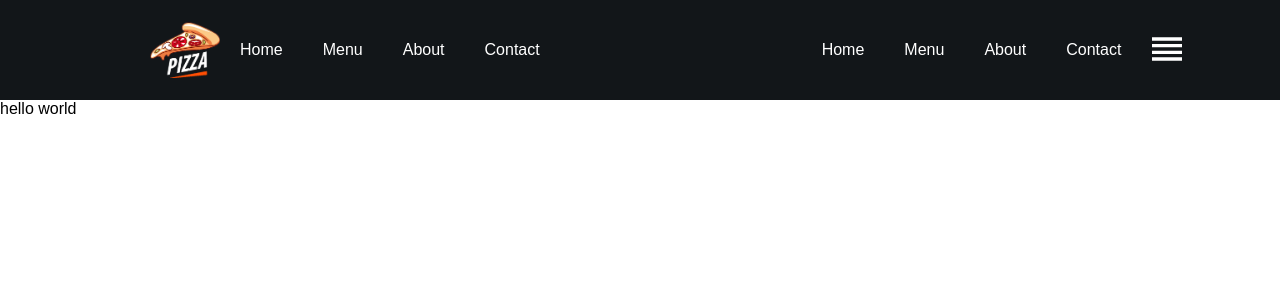
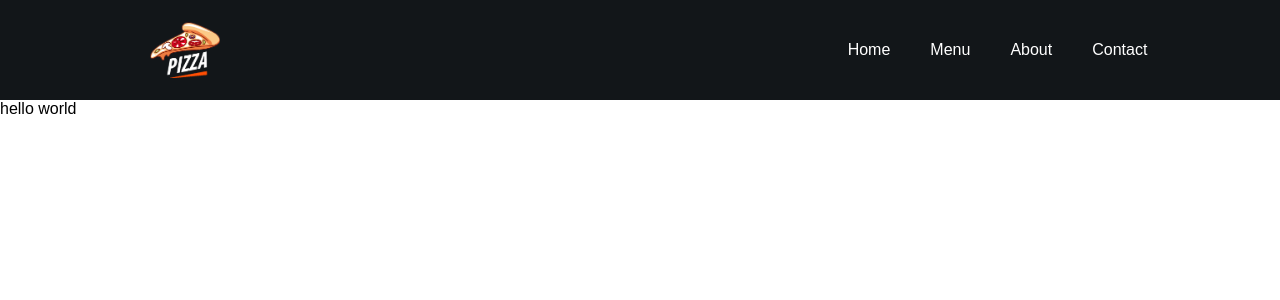
Before and after one commit to SARTHAKSUKATE10/react-basic-pizza, a React (Vite) app: page / in a window 1280 px wide. Shown: the top 300 px of the page. Built offline with nearby package versions, Linux system fonts and the light colour scheme.

Commit message:
navbar created

```diff
--- a/src/components/Navbar.jsx
+++ b/src/components/Navbar.jsx
@@ -1,26 +1,38 @@
-import React from 'react'
-import Logo from '../assets/pizzaLogo.png'
-import {Link} from 'react-router-dom'
-import ReorderIcon from '@mui/icons-material/Reorder';
-import '../styles/navbar.css'
+import React, { useState } from "react";
+import Logo from "../assets/pizzaLogo.png";
+import { Link } from "react-router-dom";
+import ReorderIcon from "@mui/icons-material/Reorder";
+import "../styles/navbar.css";
 
 function Navbar() {
+  const [openLinks, setOpenLinks] = useState(false);
+
+ const toggleNavbar = () =>{
+  setOpenLinks(!openLinks)
+ }
+
   return (
-    <div className='navbar'>
-      <div className='leftSide'>
+    <div className="navbar">
+      <div className="leftSide" id={openLinks ? "open" : "close"}>
         <img src={Logo} />
         <div className="hiddenLinks">
-        <Link to='/'>Home</Link>
-        <Link to='/menu'>Menu</Link><Link to='/about'>About</Link><Link to='/contact'>Contact</Link>
+          <Link to="/">Home</Link>
+          <Link to="/menu">Menu</Link>
+          <Link to="/about">About</Link>
+          <Link to="/contact">Contact</Link>
         </div>
       </div>
-      <div className='rightSide'>
-        <Link to='/'>Home</Link>
-        <Link to='/menu'>Menu</Link><Link to='/about'>About</Link><Link to='/contact'>Contact</Link>
-        <button><ReorderIcon /> </button>
+      <div className="rightSide">
+        <Link to="/">Home</Link>
+        <Link to="/menu">Menu</Link>
+        <Link to="/about">About</Link>
+        <Link to="/contact">Contact</Link>
+        <button onClick={toggleNavbar}>
+          <ReorderIcon />
+        </button>
       </div>
     </div>
-  )
+  );
 }
 
-export default Navbar
+export default Navbar;
--- a/src/styles/navbar.css
+++ b/src/styles/navbar.css
@@ -43,17 +43,40 @@
     font-size: 40px;
   }
 
- @media only screen and(max-width:900px) {
+  .navbar #open {
+    padding-left: 0px;
+  }
+  .navbar #open img {
+    display: none;
+  }
+
+  .navbar #close img {
+    display: inherit;
+  }
+
+  .navbar #open .hiddenLinks {
+    display: inherit;
+    margin-left: 30px;
+  }
+
+  .navbar #close .hiddenLinks {
+    display: none;
+  }
+
+  .navbar #open a {
+    width: 70px;
+    margin: 5px;
+  }
+  @media only screen and (max-width: 900px) {
     .navbar .rightSide a {
       width: 70px;
     }
-
     .navbar .leftSide {
       padding-left: 50px;
     }
   }
 
- @media only screen and (max-width:600px) {
+  @media only screen and (max-width: 600px) {
     .navbar .rightSide a {
       display: none;
     }
@@ -68,12 +91,12 @@
     }
   }
 
- @media only screen and(min-width:600px){
-    .navbar .rightSide button{
+  @media only screen and (min-width: 600px) {
+    .navbar .rightSide button {
       display: none;
     }
 
-    .hiddenLinks{
+    .hiddenLinks {
       display: none;
     }
   }
```
Lines whose indentation alone changed are shown as unchanged.
